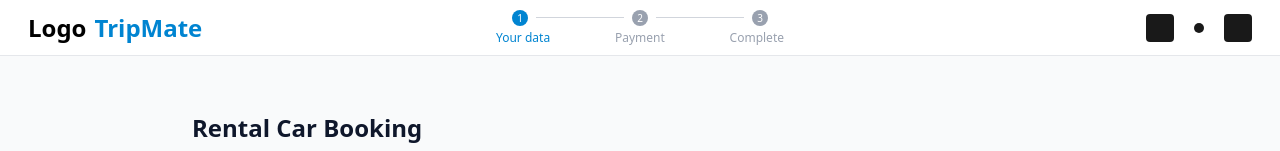
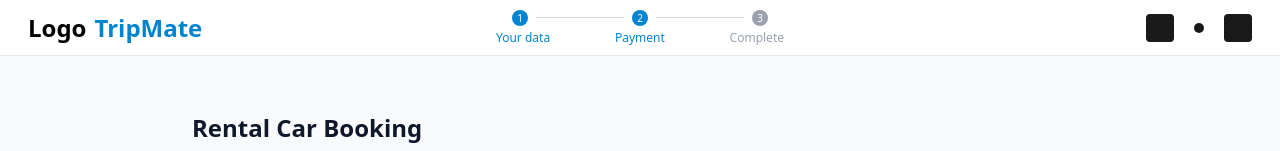
Before and after one commit to louiskub/Tripmate_Frontend, a Next.js app: page /bookrentalcar/payment in a window 1280 px wide. Shown: the top 151 px of the page. Built offline with nearby package versions, Linux system fonts and the light colour scheme.

Commit message:
statenav_update

```diff
--- a/src/components/navbar/statenav.tsx
+++ b/src/components/navbar/statenav.tsx
@@ -4,10 +4,16 @@ import { usePathname } from "next/navigation";
 export default function Statenav() {
     const pathname = usePathname();
 
-  const currentStep =
-    pathname?.includes("/bookhotel/completebooking") ? 3 :
-    pathname?.includes("/bookhotel/payment")         ? 2 :
-    pathname?.includes("/bookhotel/confirmbooking") ? 1 :                                                  1; // ที่เหลือถือว่าอยู่ Step 1
+  const map: Array<[RegExp, number]> = [
+    [/^\/bookhotel\/confirmbooking$/, 1],
+    [/^\/bookhotel\/payment$/, 2],
+    [/^\/bookhotel\/completebooking$/, 3],
+    [/^\/bookrentalcar\/confirmbooking$/, 1],
+    [/^\/bookrentalcar\/payment$/, 2],
+    [/^\/bookrentalcar\/completebooking$/, 3],
+  ];
+
+  const currentStep = (map.find(([re]) => re.test(pathname))?.[1]) ?? 0;                                                1; // ที่เหลือถือว่าอยู่ Step 1
 
   const dotClass = (step: number) =>
     "w-4 h-4 rounded-full text-white text-[10px] leading-none flex items-center justify-center transition-transform duration-200 ease-out hover:scale-120 " +
```
